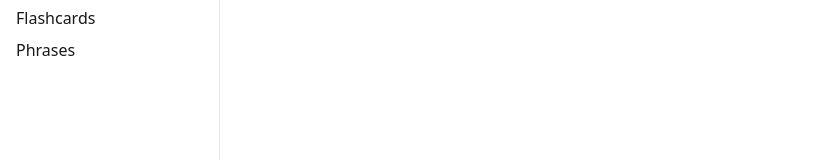
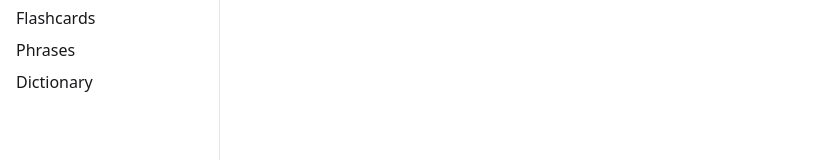
Before and after one commit to Dav1d3011/lingua-starter, a Next.js app: page / in a window 1280 px wide. Shown: the part 128-288 px from the top of the page, without its empty margins (0-823 px from the left). Built offline with nearby package versions, Linux system fonts and the light colour scheme; no server answers.

Commit message:
Update Sidebar.tsx

```diff
--- a/components/Sidebar.tsx
+++ b/components/Sidebar.tsx
@@ -56,7 +56,13 @@ export default function Sidebar() {
             {f.label}
           </Link>
         ))}
+
+        {/* ADD: static link to the dictionary page */}
+        <Link href="/dict" className="block hover:underline">
+          Dictionary
+        </Link>
       </nav>
+
 
       <div className="mt-auto text-xs opacity-60 pt-4">
         All features work without an account. Login only saves your progress.
```
